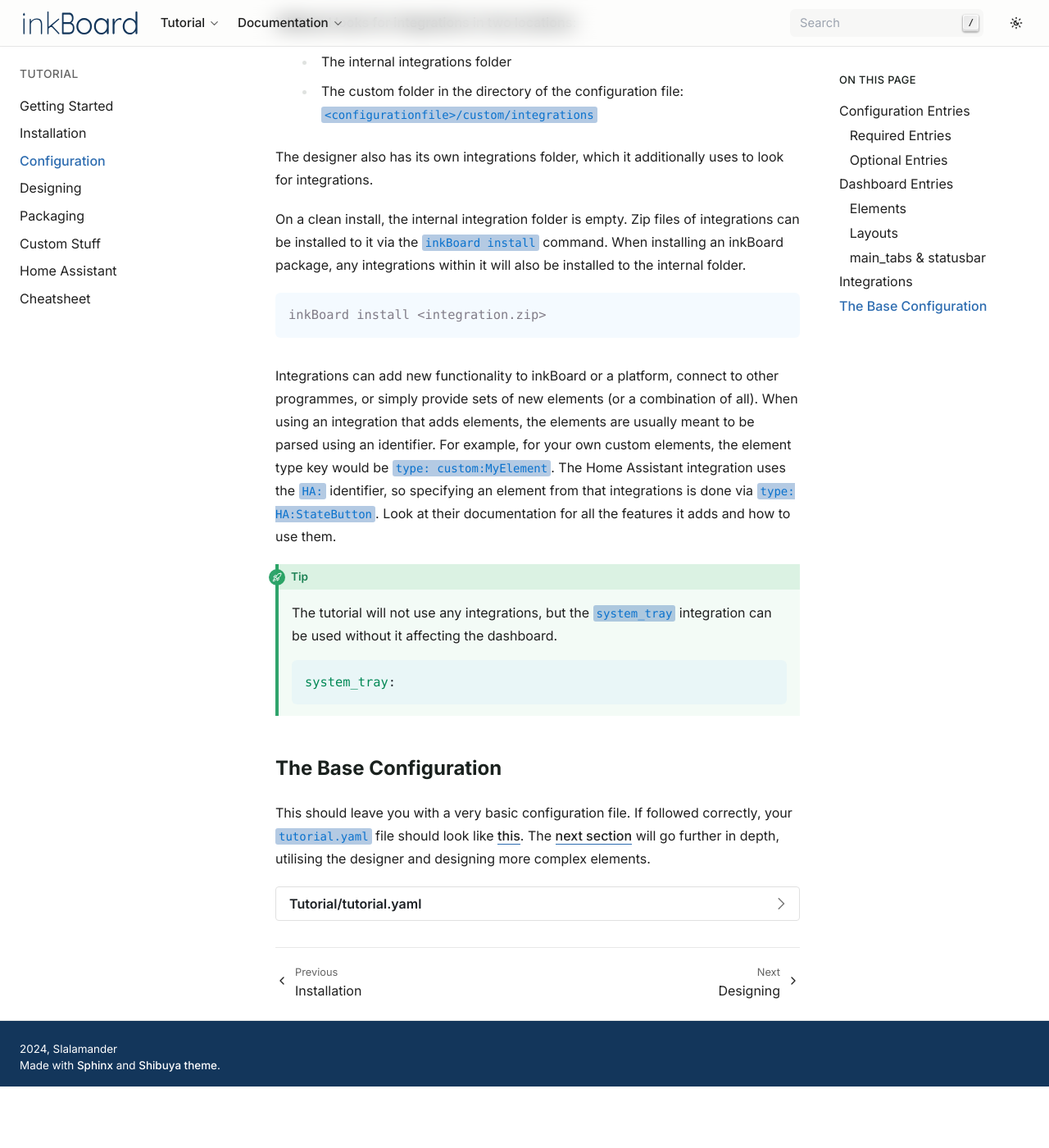
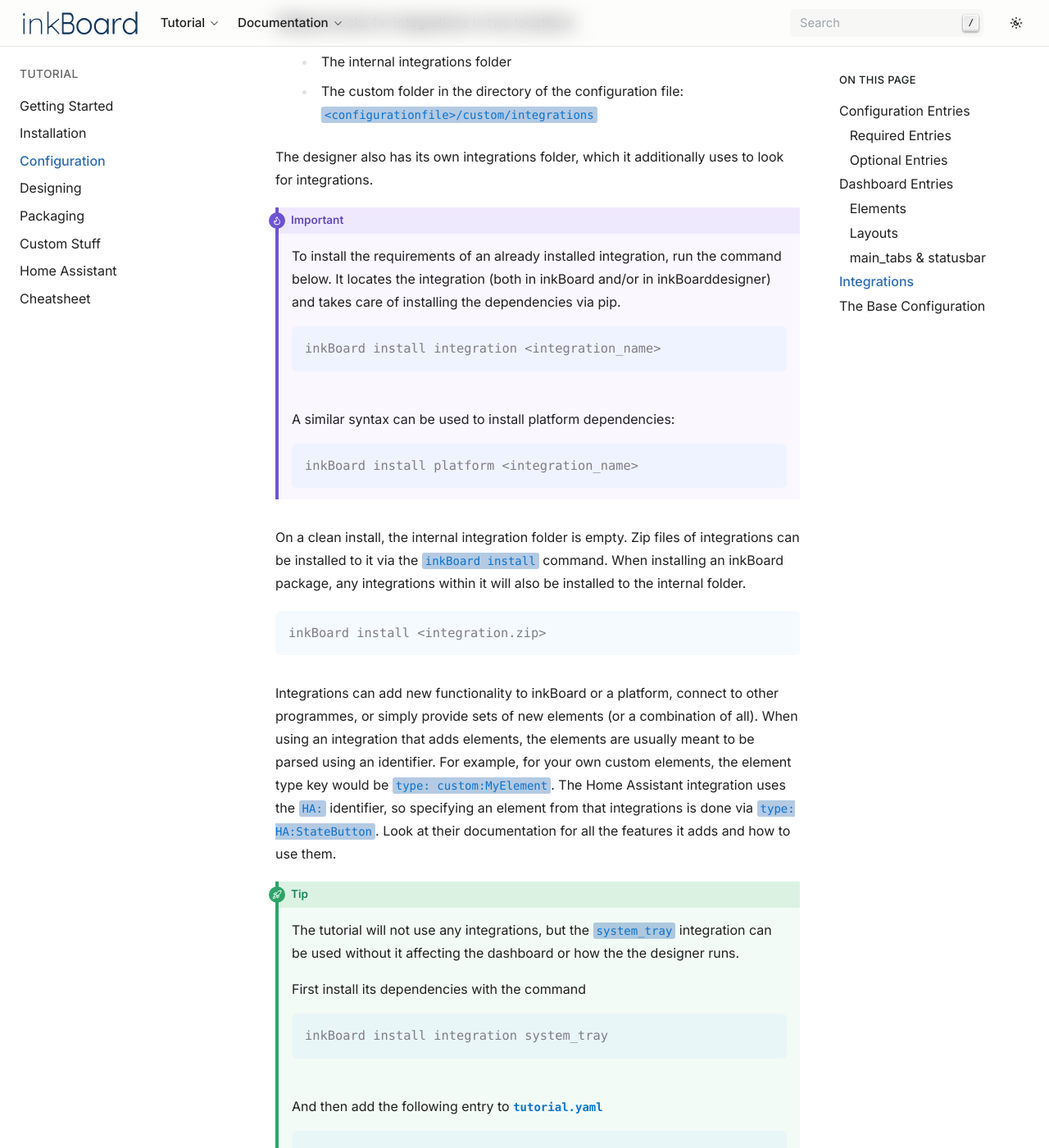
Before and after one commit to Slalamander/inkBoard-docs, a Sphinx documentation site: the page built from docs/source/tutorial/configuration.rst, in a window 1280 px wide and 1400 px high, scrolled down 7887 px. Shown: the whole window at 82% size. Built offline with Sphinx 7.4.7, drawn with Linux system fonts in a browser that asks for light colours; before the commit the page ends 9212 px from its top, so only the background shows below that.

Commit message:
note on the install commands for integrations and platforms

```diff
--- a/docs/source/tutorial/configuration.rst
+++ b/docs/source/tutorial/configuration.rst
@@ -220,6 +220,22 @@
 
 The designer also has its own integrations folder, which it additionally uses to look for integrations.
 
+.. important::
+  To install the requirements of an already installed integration, run the command below.
+  It locates the integration (both in inkBoard and/or in inkBoarddesigner) and takes care of installing the dependencies via pip.
+
+  .. code-block:: console
+
+    inkBoard install integration <integration_name>
+
+  |
+  |  A similar syntax can be used to install platform dependencies:
+
+  .. code-block:: console
+
+    inkBoard install platform <integration_name>
+
+
 On a clean install, the internal integration folder is empty. Zip files of integrations can be installed to it via the ``inkBoard install`` command.
 When installing an inkBoard package, any integrations within it will also be installed to the internal folder.
 
@@ -234,11 +250,21 @@
 Look at their documentation for all the features it adds and how to use them.
 
 .. tip::
-  The tutorial will not use any integrations, but the ``system_tray`` integration can be used without it affecting the dashboard.
+  The tutorial will not use any integrations, but the ``system_tray`` integration can be used without it affecting the dashboard or how the the designer runs.
+
+  First install its dependencies with the command
+
+  .. code-block::
+
+    inkBoard install integration system_tray
+
+  |
+  | And then add the following entry to ``tutorial.yaml``
 
   .. code-block::
 
     system_tray:
+
 
 The Base Configuration
 -----------------------
```
